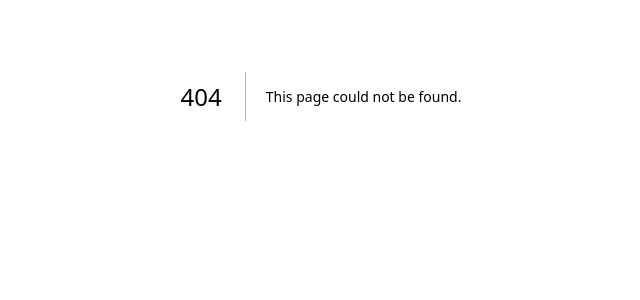
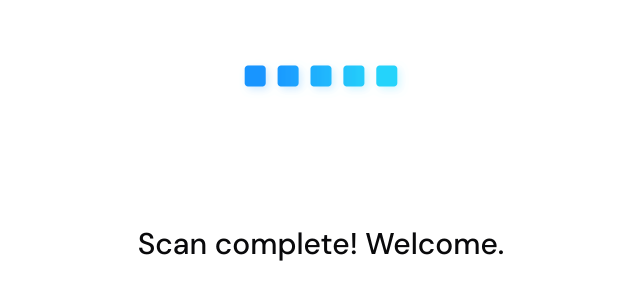
Before and after one commit to mislam77/Hack-Knight-Spring-2025, a Next.js app in the folder client/: page /signloading in a window 1280 px wide. Before the commit this address had no page. Shown: the part 304-604 px from the top of the page, without its empty margins (319-959 px from the left). Built offline with nearby package versions, Linux system fonts and the light colour scheme.

Commit message:
sign loading page

```diff
--- /dev/null
+++ b/client/src/app/signloading/page.tsx
@@ -0,0 +1,41 @@
+"use client"
+
+import React, { useState, useEffect } from "react";
+import Image from "next/image";
+import Loading from "../assets/loading.gif";
+
+function signloading() {
+    // State to track whether scanning is complete
+    const [isScanning, setIsScanning] = useState(true);
+
+    // This effect simulates the scanning process completing after 5 seconds
+    useEffect(() => {
+        const timer = setTimeout(() => {
+            setIsScanning(false);
+        }, 5000); // 5 seconds timer
+
+        return () => clearTimeout(timer); // Clean up timer
+    }, []);
+
+    return (
+        <div className="mx-auto max-w-[400px] mt-[230px]">
+            <div className="">
+                <div>
+                    <Image
+                        src={Loading}
+                        alt="Loading Screen for face recognition"
+                        className="pointer-events-none select-none"
+                        draggable={false}
+                    />
+                </div>
+                <h1 className="text-center font-medium text-3xl pointer-events-none select-none" draggable="false">
+                    {isScanning
+                        ? "Don't move, scanning face......"
+                        : "Scan complete! Welcome."}
+                </h1>
+            </div>
+        </div>
+    );
+}
+
+export default signloading;
```
